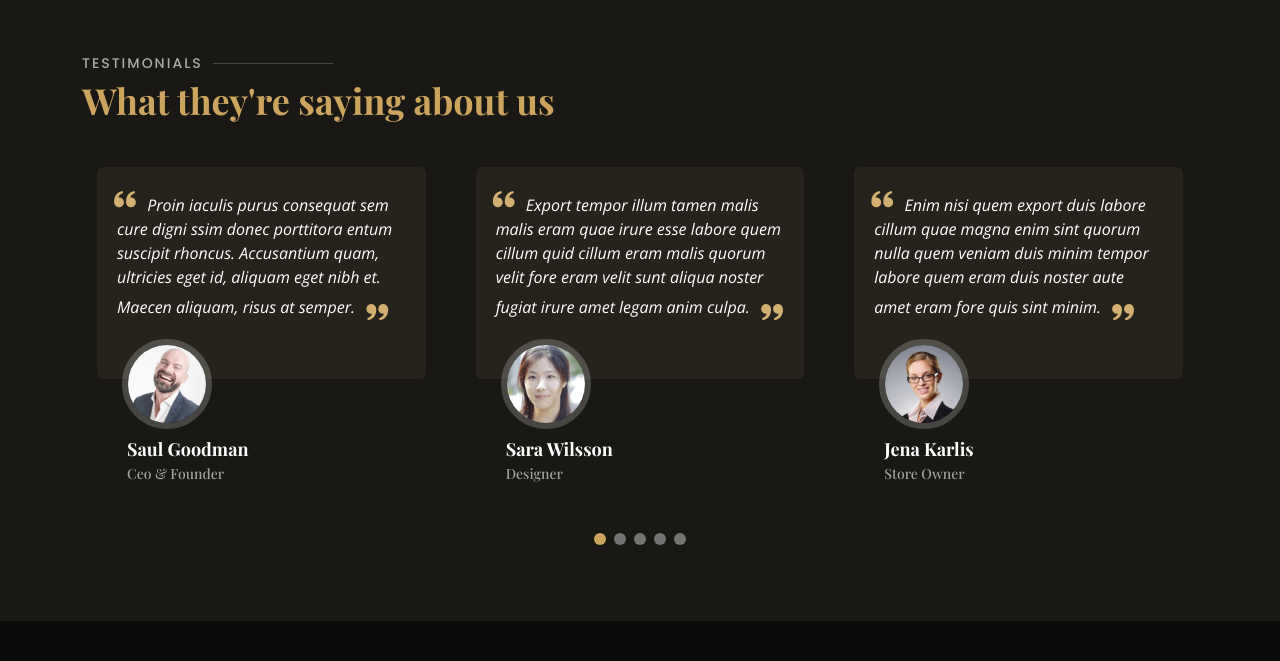
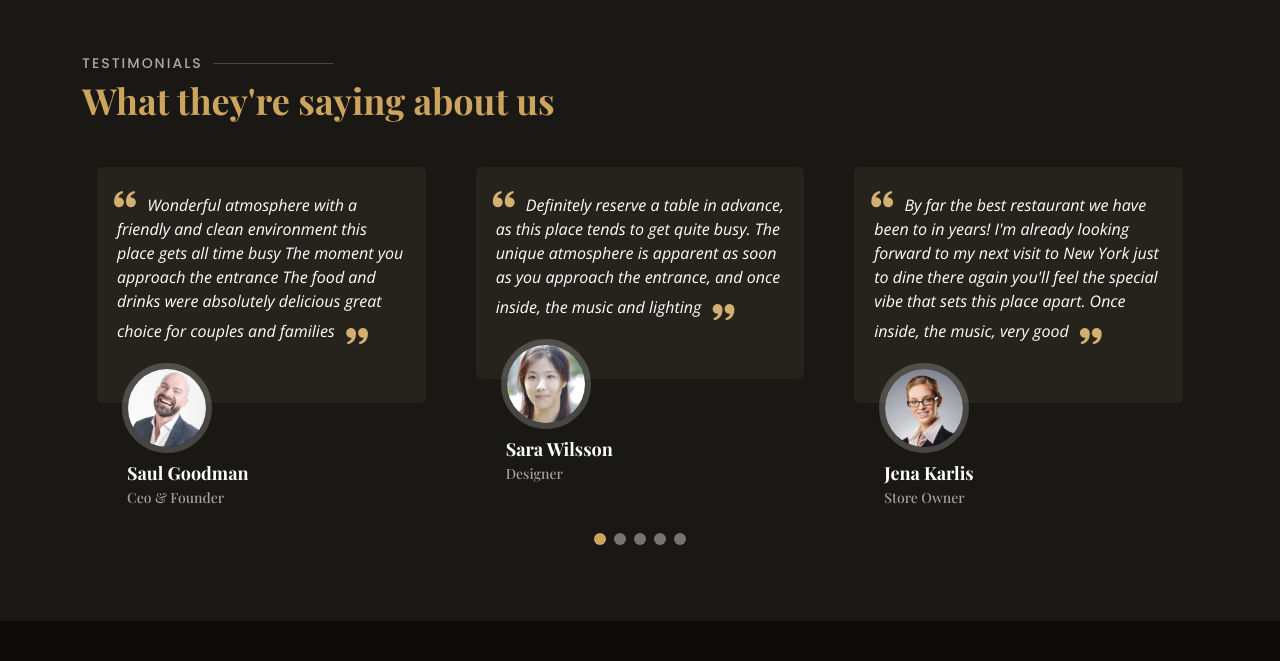
Before and after one commit to SuzanDewitz/TableFinder, a Django app: page / in a window 1280 px wide. Shown: the part 2319-2980 px from the top of the page. Run offline with Django 3.2, Linux system fonts and the light colour scheme; some libraries are stand-ins or nearby versions; some web fonts are replaced.

Commit message:
Updated index.html

```diff
--- a/templates/base.html
+++ b/templates/base.html
@@ -1,5 +1,4 @@
 {% load static %}
-
 <!DOCTYPE html>
 <html lang="en">
 <head>
--- a/templates/index.html
+++ b/templates/index.html
@@ -195,7 +195,8 @@
               <div class="testimonial-item">
                 <p>
                   <i class="bx bxs-quote-alt-left quote-icon-left"></i>
-                  Proin iaculis purus consequat sem cure digni ssim donec porttitora entum suscipit rhoncus. Accusantium quam, ultricies eget id, aliquam eget nibh et. Maecen aliquam, risus at semper.
+                  Wonderful atmosphere with a friendly and clean environment this place gets all time busy
+                  The moment you approach the entrance The food and drinks were absolutely delicious great choice for couples and families
                   <i class="bx bxs-quote-alt-right quote-icon-right"></i>
                 </p>
                 <img src="{% static 'img/testimonials/testimonials-1.jpg' %}" class="testimonial-img" alt="">
@@ -208,7 +209,8 @@
               <div class="testimonial-item">
                 <p>
                   <i class="bx bxs-quote-alt-left quote-icon-left"></i>
-                  Export tempor illum tamen malis malis eram quae irure esse labore quem cillum quid cillum eram malis quorum velit fore eram velit sunt aliqua noster fugiat irure amet legam anim culpa.
+                  Definitely reserve a table in advance, as this place tends to get quite busy. The unique atmosphere
+                   is apparent as soon as you approach the entrance, and once inside, the music and lighting
                   <i class="bx bxs-quote-alt-right quote-icon-right"></i>
                 </p>
                 <img src="{% static 'img/testimonials/testimonials-2.jpg' %}" class="testimonial-img" alt="">
@@ -221,7 +223,8 @@
               <div class="testimonial-item">
                 <p>
                   <i class="bx bxs-quote-alt-left quote-icon-left"></i>
-                  Enim nisi quem export duis labore cillum quae magna enim sint quorum nulla quem veniam duis minim tempor labore quem eram duis noster aute amet eram fore quis sint minim.
+                  By far the best restaurant we have been to in years! I'm already looking forward to my next visit to New York just to dine there again
+                  you'll feel the special vibe that sets this place apart. Once inside, the music, very good
                   <i class="bx bxs-quote-alt-right quote-icon-right"></i>
                 </p>
                 <img src="{% static 'img/testimonials/testimonials-3.jpg' %}" class="testimonial-img" alt="">
@@ -234,7 +237,8 @@
               <div class="testimonial-item">
                 <p>
                   <i class="bx bxs-quote-alt-left quote-icon-left"></i>
-                  Fugiat enim eram quae cillum dolore dolor amet nulla culpa multos export minim fugiat minim velit minim dolor enim duis veniam ipsum anim magna sunt elit fore quem dolore labore illum veniam.
+                  I highly recommend this restaurant for both couples and families. The ambiance is wonderful and the
+                   food is excellentand the food is cooked to perfection - I always recommend the cheesecake
                   <i class="bx bxs-quote-alt-right quote-icon-right"></i>
                 </p>
                 <img src="{% static 'img/testimonials/testimonials-4.jpg' %}" class="testimonial-img" alt="">
@@ -247,7 +251,8 @@
               <div class="testimonial-item">
                 <p>
                   <i class="bx bxs-quote-alt-left quote-icon-left"></i>
-                  Quis quorum aliqua sint quem legam fore sunt eram irure aliqua veniam tempor noster veniam enim culpa labore duis sunt culpa nulla illum cillum fugiat legam esse veniam culpa fore nisi cillum quid.
+                  The ambience at this eatery is simply fantastic, exuding
+                  a genuine New York vibe. The service is top-notch and the dishes are prepared flawlessly - don't miss out on the cheesecake, it's a must-try
                   <i class="bx bxs-quote-alt-right quote-icon-right"></i>
                 </p>
                 <img src="{% static 'img/testimonials/testimonials-5.jpg' %}" class="testimonial-img" alt="">
```
